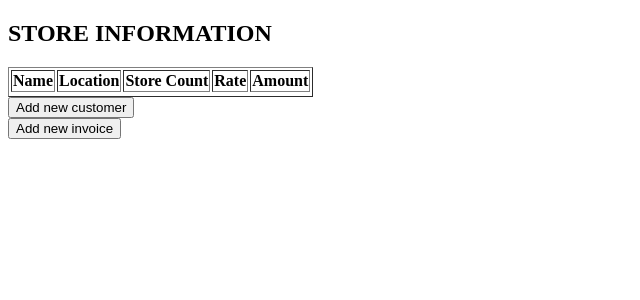
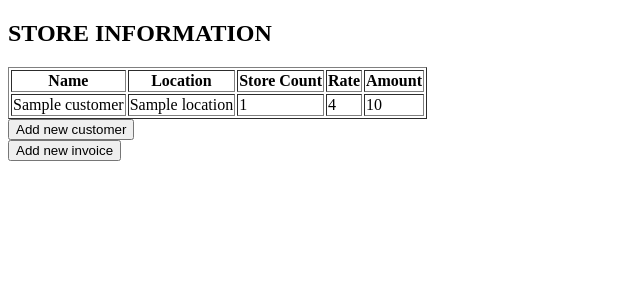
Before and after one commit to Halston-droid/Invoice-Project, a Flask app: template templates/index.html in a window 1280 px wide. Shown: the top 300 px of the page, without its empty margins (0-640 px from the left). Run offline with Flask 3, Linux system fonts and the light colour scheme; the template is opened without the code that fills it: most values are stand-ins (such as "Sample title", 1, 10 or a date in 2020); lists and menus that the app fills with data are empty.

Commit message:
Added dynamic list that adds info to table once newCustomer info filled out

```diff
--- a/app.py
+++ b/app.py
@@ -7,13 +7,19 @@ customers = {"Under Armour": {"location": "Baltimore, MD", "store_count": 50, "r
 
 @app.route('/')
 def index():
-    return render_template('index.html')
+    return render_template('index.html', customers=customers)
 
 @app.route('/newCustomer', methods=['GET', 'POST'])
 def newCustomer():
     if request.method == 'POST':
-        pass
-    return render_template('newCustomer.html')
+        name = request.form['name']
+        location = request.form['location']
+        store_count = request.form['store_count']
+        rate = request.form['rate']
+        amount = request.form['amount']
+
+        customers[name] = {"location": location, "store_count": store_count, "rate": rate, "amount": amount}
+    return render_template('newCustomer.html', customers=customers)
 
 @app.route('/newInvoice', methods=['GET', 'POST'])
 def newInvoice():
--- a/templates/index.html
+++ b/templates/index.html
@@ -18,9 +18,15 @@
             </tr>
         </thead>
         <tbody>
+            {% for name, customer in customers.items() %}
             <tr>
-
+                <td>{{ name }}</td>
+                <td>{{ customer.location }}</td>
+                <td>{{ customer.store_count }}</td>
+                <td>{{ customer.rate }}</td>
+                <td>{{ customer.amount }}</td>
             </tr>
+            {% endfor %}
         </tbody>
     </table>
 
--- a/templates/newCustomer.html
+++ b/templates/newCustomer.html
@@ -10,7 +10,7 @@
     <form action="/newCustomer" method="post">
         <input type="text" id="name" name="name" placeholder="Name" required><br>
         <input type="text" id="location" name="location" placeholder="Location" required><br>
-        <input type="number" id="store_amount" name="store_amount" placeholder="Store Amount" required><br>
+        <input type="number" id="store_count" name="store_count" placeholder="Store Count" required><br>
         <input type="text" id="rate" name="rate" placeholder="Rate" required><br>
         <input type="number" id="amount" name="amount" placeholder="Amount" required><br>
         <button type="submit">Submit</button>
```
